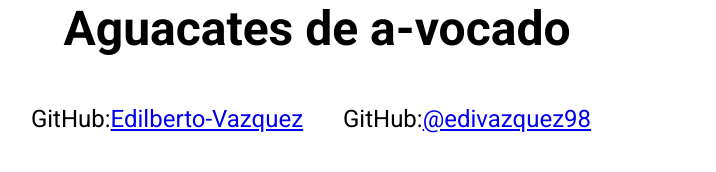
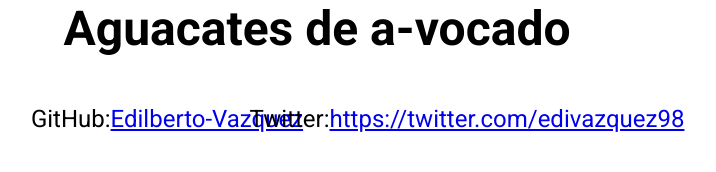
Before and after one commit to Edilberto-Vazquez/DOM-manipulation-avocado-shop, a plain HTML site: page index.html in a window 1280 px wide. Shown: the whole page, without its empty margins (323-1039 px from the left). Drawn offline with Linux system fonts and the light colour scheme; no server answers.

Commit message:
Deplot Release

```diff
--- a/index.html
+++ b/index.html
@@ -1 +1 @@
-<!doctype html><html lang="en"><head><meta charset="UTF-8"/><meta http-equiv="X-UA-Compatible" content="IE=edge"/><meta name="viewport" content="width=device-width,initial-scale=1"/><link rel="preconnect" href="https://fonts.googleapis.com"/><link rel="preconnect" href="https://fonts.gstatic.com" crossorigin/><link href="https://fonts.googleapis.com/css2?family=Roboto:wght@300;400;500;700;900&display=swap" rel="stylesheet"/><link rel="stylesheet" href="main.css"/><title>Document</title><script defer="defer" src="main.js"></script></head><body><main id="app"><h1 class="shop-title">Aguacates de a-vocado</h1><div id="product-list" class="product-list"></div><div class="social-media"><span>GitHub:<a href="https://github.com/Edilberto-Vazquez">Edilberto-Vazquez</a></span> <span>GitHub:<a href="https://github.com/Edilberto-Vazquez">@edivazquez98</a></span></div></main></body></html>
+<!doctype html><html lang="en"><head><meta charset="UTF-8"/><meta http-equiv="X-UA-Compatible" content="IE=edge"/><meta name="viewport" content="width=device-width,initial-scale=1"/><link rel="preconnect" href="https://fonts.googleapis.com"/><link rel="preconnect" href="https://fonts.gstatic.com" crossorigin/><link href="https://fonts.googleapis.com/css2?family=Roboto:wght@300;400;500;700;900&display=swap" rel="stylesheet"/><link rel="stylesheet" href="main.css"/><title>Document</title><script defer="defer" src="main.js"></script></head><body><main id="app"><h1 class="shop-title">Aguacates de a-vocado</h1><div id="product-list" class="product-list"></div><div class="social-media"><span>GitHub:<a href="https://github.com/Edilberto-Vazquez">Edilberto-Vazquez</a></span> <span>Twitter:<a href="https://github.com/Edilberto-Vazquez">https://twitter.com/edivazquez98</a></span></div></main></body></html>
```
